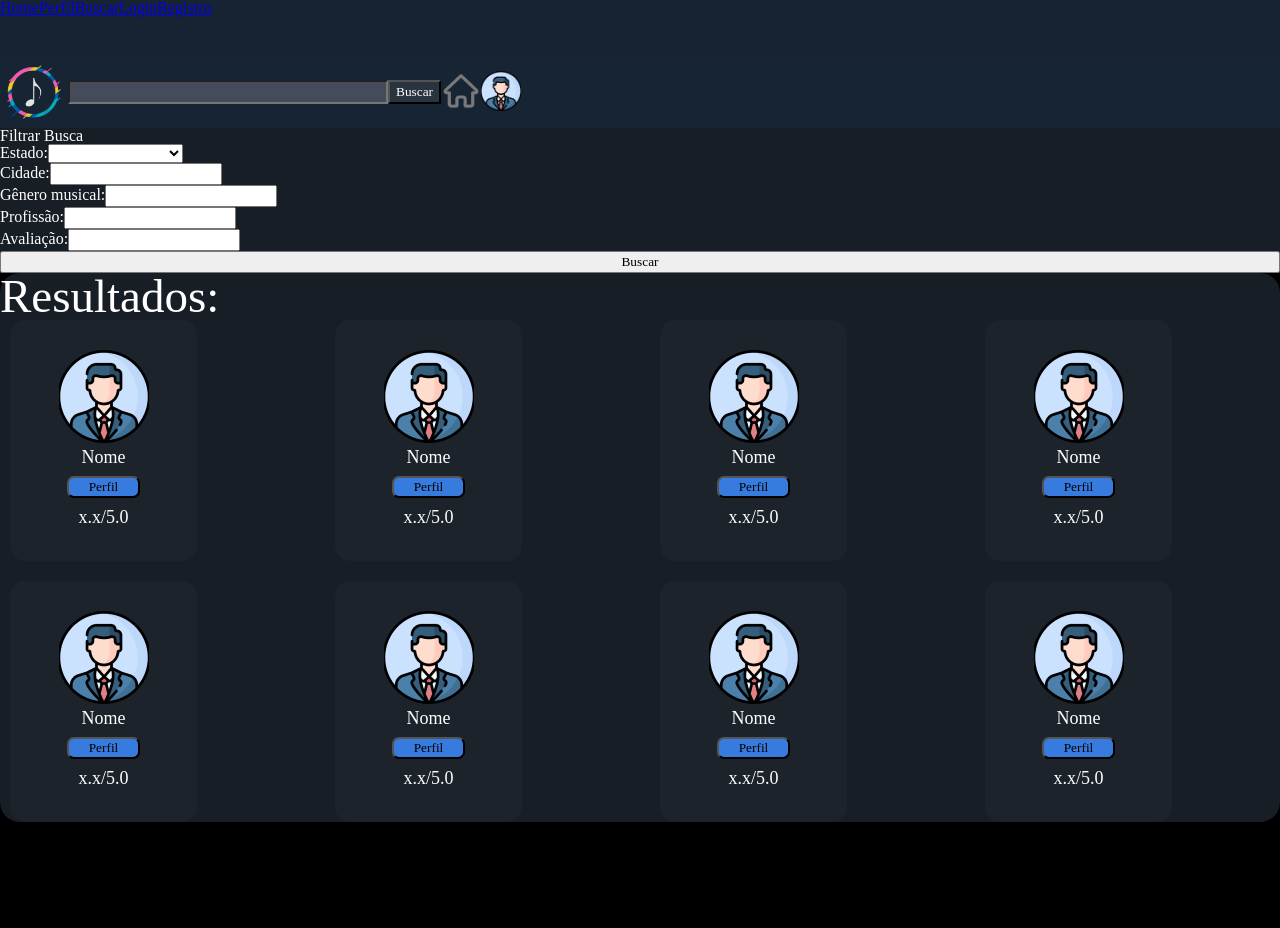
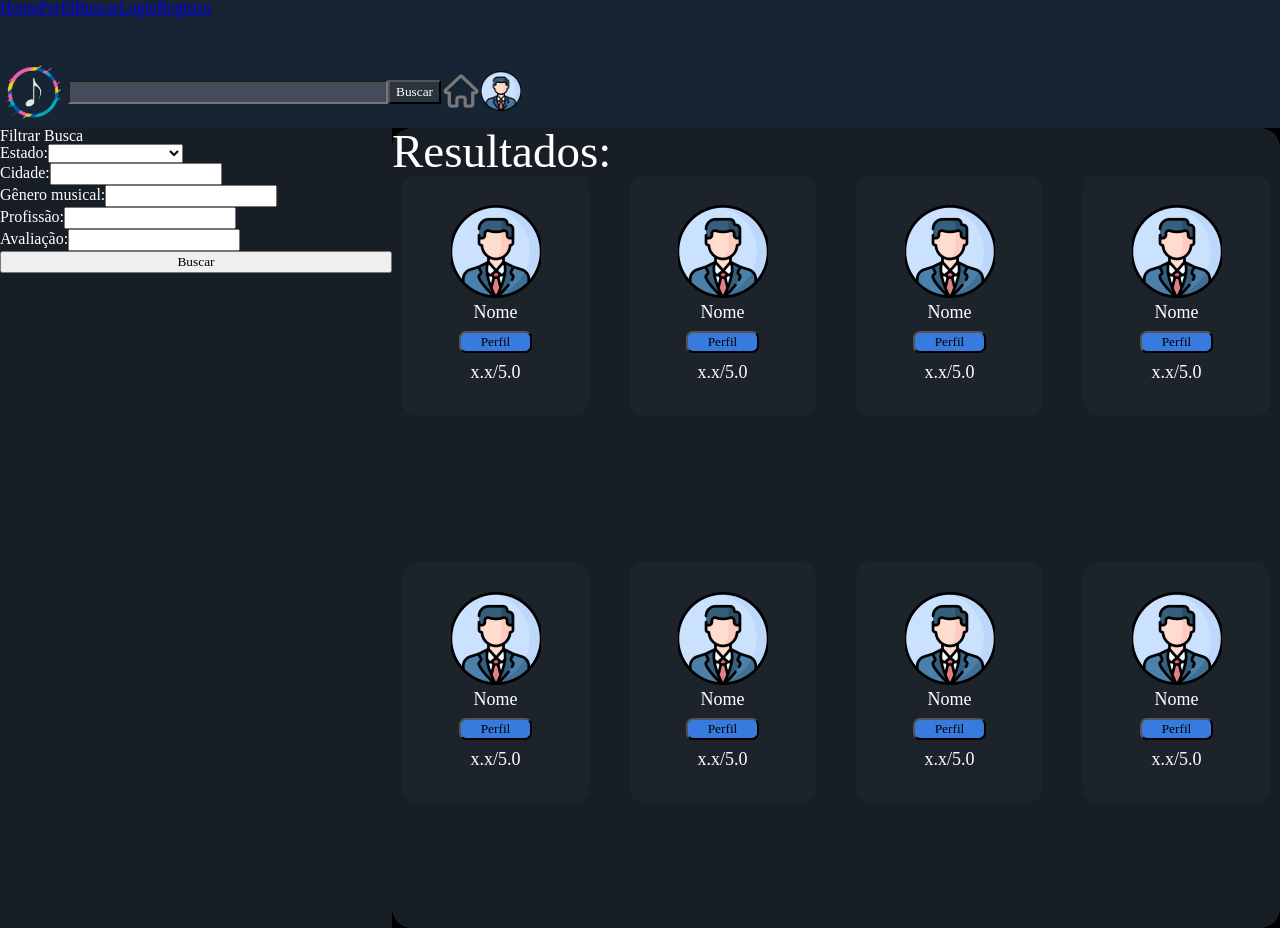
Before and after one commit to Yan-Fonseca/TuneTown, a Vue app: page /#/search in a window 1280 px wide. Before the commit the page ends 822 px from the top, so only its background shows below. Built offline with nearby package versions, Linux system fonts and the light colour scheme; a web font is replaced by a local one.

Commit message:
Modificando o template do filtro e organizando os componentes da página de busca

```diff
--- a/src/components/Busca/Filtro.vue
+++ b/src/components/Busca/Filtro.vue
@@ -2,31 +2,31 @@
     <div class="filtro">
         <h2>Filtrar Busca</h2>
         <div class="info">
-            <form action="">
-                <div>
+            <form>
+                <div class="form-group">
                     <label for="selecao">Estado:</label>
                     <select v-model="selectedOption" id="selecao">
                         <option v-for="option in options" :value="option.value" :key="option.value">{{ option.label }}</option>
                     </select>
                 </div>
-                <div>
+                <div class="form-group">
                     <label for="cidade">Cidade:</label>
                     <input type="text" id="cidade">
                 </div>
-                <div>
+                <div class="form-group">
                     <label for="genero">Gênero musical:</label>
                     <input type="text" id="genero">
                 </div>
-                <div>
+                <div class="form-group">
                     <label for="profissao">Profissão:</label>
                     <input type="text" id="profissao">
                 </div>
-                <div>
+                <div class="form-group">
                     <label for="avaliacao">Avaliação:</label>
                     <input type="text" id="avaliacao">
                 </div>
 
-                <button classe="buscar">Buscar</button>
+                <button class="buscar">Buscar</button>
             </form>
         </div>
     </div>
--- a/src/views/BuscaView.vue
+++ b/src/views/BuscaView.vue
@@ -1,8 +1,10 @@
 <template>
     <div class="container">
         <BuscaPerfil/>
-        <FiltroBusca/>
-        <ResultadosBusca/>
+        <div class="content">
+            <FiltroBusca/>
+            <ResultadosBusca/>
+        </div>
     </div>
 </template>
 
@@ -22,5 +24,14 @@
 </script>
 
 <style scoped>
+    .container {
+        display: grid;
+        grid-template-rows: auto 1fr; /* A primeira linha se ajusta ao conteúdo, a segunda ocupa o restante da altura */
+        height: 100vh; /* Define a altura total da página */
+    }
 
+    .content {
+        display: grid;
+        grid-template-columns: minmax(200px, 1fr) 1fr; /* Define a largura do FiltroBusca e ResultadosBusca */
+    }
 </style>
```
